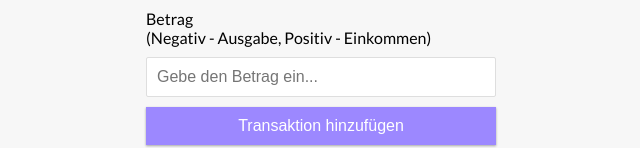
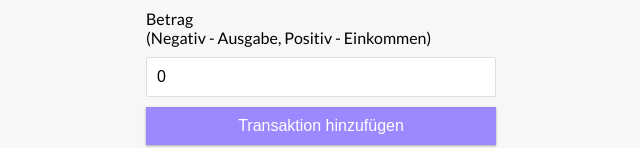
Before and after one commit to Quaquaro/kosten-tracker, a React (Create React App) app: page / in a window 1280 px wide. Shown: the part 583-731 px from the top of the page, without its empty margins (319-959 px from the left). Built offline with nearby package versions, Linux system fonts and the light colour scheme.

Commit message:
Add useState to form elements

```diff
--- a/src/components/AddTransaction.js
+++ b/src/components/AddTransaction.js
@@ -1,20 +1,28 @@
-import React from "react";
+import React, { useState } from "react";
 
 export const AddTransaction = () => {
+  const [text, setText] = useState("");
+  const [amount, setAmount] = useState(0);
+
   return (
     <>
       <h3>Füge eine neue Transaktion hinzu</h3>
       <form>
         <div className="form-control">
           <label htmlFor="text">Text</label>
-          <input type="text" placeholder="Gebe Text ein..." />
+          <input type="text" value={text} onChange={(e) => setText(e.target.value)} placeholder="Gebe Text ein..." />
         </div>
         <div className="form-control">
           <label htmlFor="amount">
             Betrag <br />
             (Negativ - Ausgabe, Positiv - Einkommen)
           </label>
-          <input type="number" placeholder="Gebe den Betrag ein..." />
+          <input
+            type="number"
+            value={amount}
+            onChange={(e) => setAmount(e.target.value)}
+            placeholder="Gebe den Betrag ein..."
+          />
         </div>
         <button className="btn">Transaktion hinzufügen</button>
       </form>
--- a/src/components/TransactionList.js
+++ b/src/components/TransactionList.js
@@ -1,4 +1,4 @@
-import React, { useState } from "react";
+import React from "react";
 
 export const TransactionList = () => {
   return (
```
